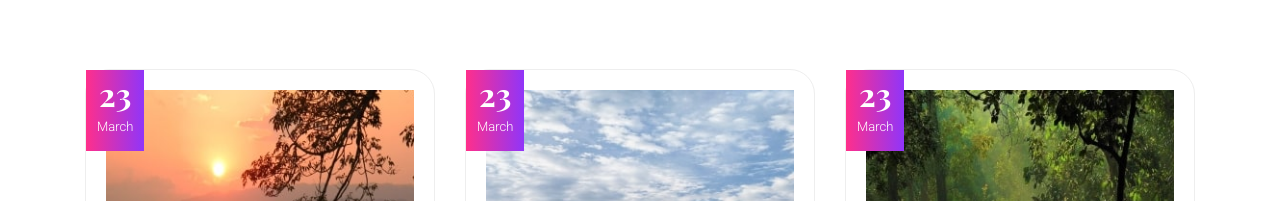
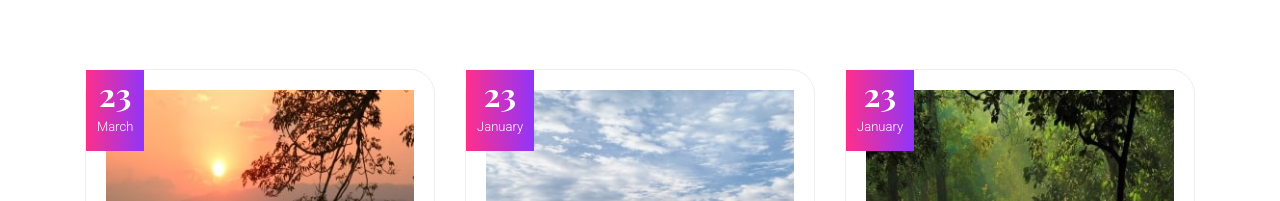
Before and after one commit to SNEHAL311998/ExploreMangalore, a plain HTML site: page index.html in a window 1280 px wide. Shown: the part 2610-2811 px from the top of the page. Drawn offline with nearby package versions, Linux system fonts and the light colour scheme; some packages are replaced by stand-ins of ours.

Commit message:
Update index.html

```diff
--- a/index.html
+++ b/index.html
@@ -193,7 +193,7 @@
 						<div class="thumb">
 							<img class="img-fluid" src="img/package/cpy2.jpg" alt="">
 						</div>
-						<p class="date"><span>23</span> <br> March</p>
+						<p class="date"><span>23</span> <br> January</p>
 						<div class="meta-top d-flex">
 							<p><span class="fa fa-location-arrow"></span> Surathkal Beach</p>
 
@@ -212,7 +212,7 @@
 						<div class="thumb">
 							<img class="img-fluid" src="img/package/cpy3.jpg" alt="">
 						</div>
-						<p class="date"><span>23</span> <br> March</p>
+						<p class="date"><span>23</span> <br> January</p>
 						<div class="meta-top d-flex">
 							<p><span class="fa fa-location-arrow"></span> Chikmagalur</p>
 
```
